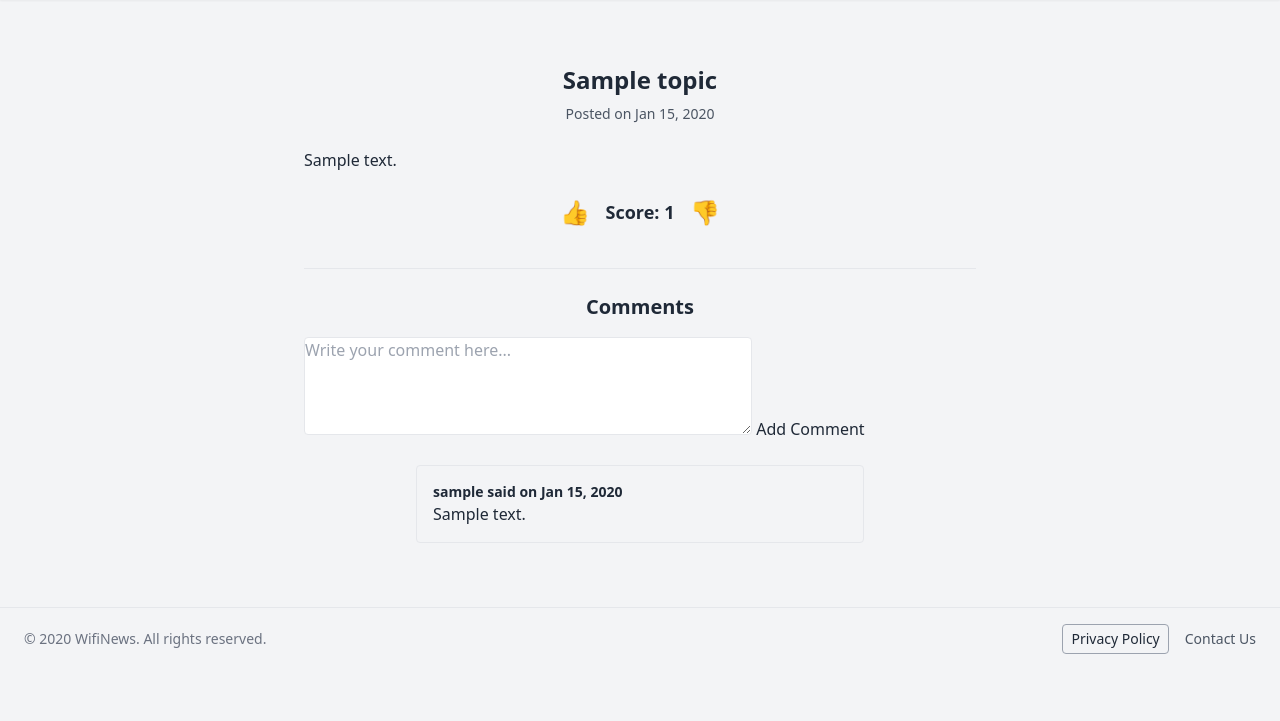
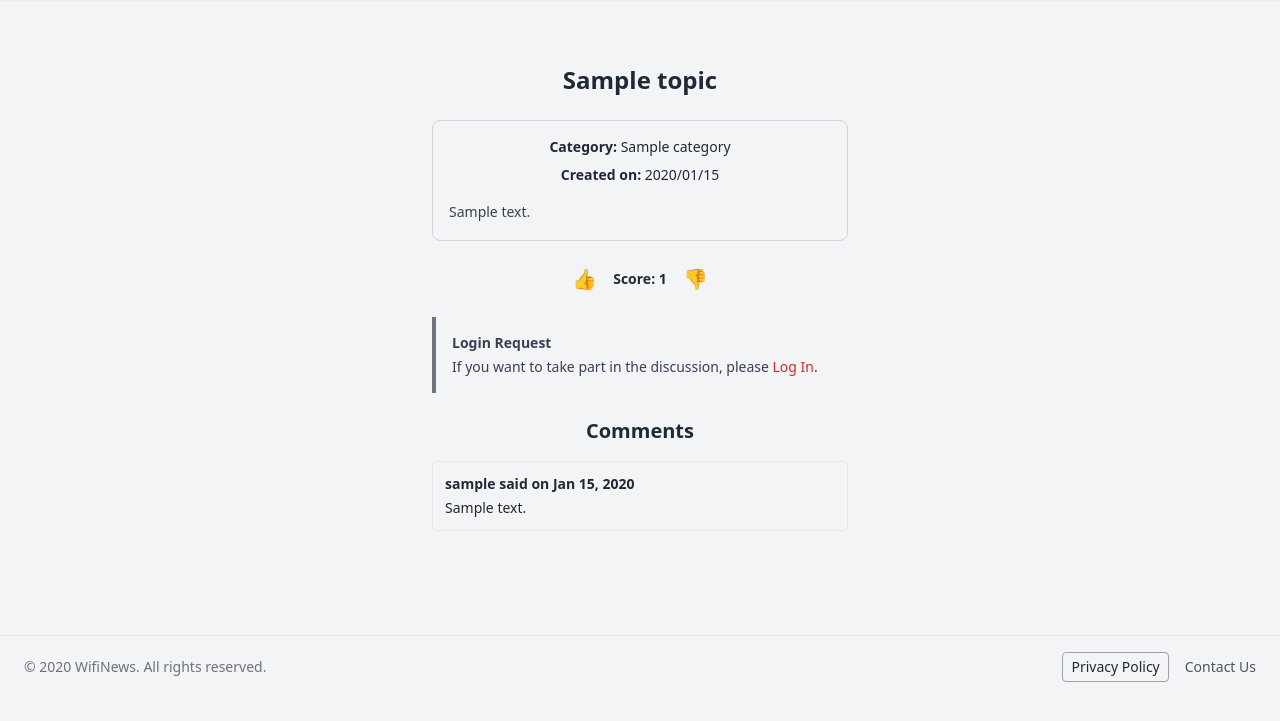
Before and after one commit to AlexS947/portfolio-project1, a Django app: template blog/templates/topic_detail.html in a window 1280 px wide. Shown: the part 66-787 px from the top of the page. Run offline with Django 5.2, Linux system fonts and the light colour scheme; tables that the repository leaves empty hold one stand-in row (values such as "Sample post"); the template is opened without the code that fills it: values that come from a table or form of the project are taken from there, most other values are stand-ins (such as "Sample title", 1, 10 or a date in 2020); style sheets or scripts are compiled from the project's sources; parts of the project's set-up code (start-up, migrations or seed data) failed here and were passed over.

Commit message:
changed news page

```diff
--- a/blog/templates/topic_detail.html
+++ b/blog/templates/topic_detail.html
@@ -1,62 +1,82 @@
 {% extends 'base.html' %}
 
 {% block content %}
-<div class="container mx-auto max-w-2xl mt-10">
-  <!-- Topic Header -->
-  <div class="flex justify-center mb-2">
-    <h1 class="text-2xl font-bold">{{ topic.title }}</h1>
+<div class="container mx-auto max-w-md px-4 py-10 text-center">
+
+  <!-- Title -->
+  <h1 class="mb-6 text-2xl font-extrabold break-words">{{ topic.title }}</h1>
+
+  <!-- Meta Info -->
+  <div class="mb-6 rounded-lg border border-gray-300 p-4 text-center text-sm">
+    <div class="mb-2">
+      <span class="font-semibold">Category:</span>
+      {{ topic.category.name|default:"Uncategorized" }}
     </div>
-  <div class="text-center text-sm text-gray-600 mb-4">
-    Posted on {{ topic.created_at|date:"M d, Y" }}
+    <div class="mb-2">
+      <span class="font-semibold">Created on:</span>
+      {{ topic.created_at|date:"Y/m/d" }}
     </div>
 
     <!-- Topic Content -->
-  <div class="my-6 text-left">
+    <div class="text-gray-700 leading-relaxed text-justify mt-4">
       {{ topic.content|safe }}
     </div>
+  </div>
 
-  <!-- Voting Section -->
-  <div class="flex justify-center items-center gap-4 mb-10">
+  <!-- Voting -->
+  <div class="mb-6 flex justify-center items-center gap-4 text-sm">
     <form action="{% url 'blog:topic_vote' topic.slug 'up' %}" method="post">
       {% csrf_token %}
-      <button class="text-green-600 text-2xl" title="Upvote">👍</button>
+      <button class="text-xl text-green-600 hover:text-green-800" title="Upvote">👍</button>
     </form>
-    <span class="text-lg font-semibold">Score: {{ topic.vote_score }}</span>
+    <span class="font-semibold">Score: {{ topic.vote_score }}</span>
     <form action="{% url 'blog:topic_vote' topic.slug 'down' %}" method="post">
       {% csrf_token %}
-      <button class="text-red-600 text-2xl" title="Downvote">👎</button>
+      <button class="text-xl text-red-600 hover:text-red-800" title="Downvote">👎</button>
     </form>
   </div>
 
-  <hr class="my-6" />
+  <!-- Login Alert -->
+  {% if not request.user.is_authenticated %}
+  <div class="mb-6 border-l-4 border-gray-500 bg-gray-100 p-4 text-gray-700 text-left text-sm">
+    <p class="mb-1 font-bold">Login Request</p>
+    <p>If you want to take part in the discussion, please <a class="text-red-600 hover:underline" href="/login">Log In</a>.</p>
+  </div>
+  {% endif %}
 
   <!-- Comments Header -->
-  <h2 class="text-xl font-bold mb-4 text-center">Comments</h2>
+  <h2 class="mb-4 text-xl font-semibold">Comments</h2>
 
+  <!-- Comment Form -->
+  {% if request.user.is_authenticated %}
   <form action="{% url 'blog:add_comment' topic.slug %}" method="post" class="mb-6">
     {% csrf_token %}
+    <div class="mb-2">
       {{ comment_form.text }}
-    <button type="submit" class="btn btn-primary mt-2">Add Comment</button>
+    </div>
+    <button type="submit" class="w-full py-2 bg-blue-600 text-white rounded hover:bg-blue-700 transition">Add Comment</button>
   </form>
+  {% endif %}
 
   <!-- Comment List -->
   <div class="space-y-4">
     {% for comment in comments %}
-      <div class="p-4 border rounded mx-auto max-w-md text-left">
-        <p class="text-sm font-semibold">{{ comment.user }} said on {{ comment.created_at|date:"M d, Y" }}</p>
-        <p>{{ comment.text }}</p>
+    <div class="p-3 border rounded text-left text-sm">
+      <p class="font-semibold mb-1">{{ comment.user }} said on {{ comment.created_at|date:"M d, Y" }}</p>
+      <p class="text-gray-800">{{ comment.text }}</p>
     </div>
     {% empty %}
-      <p class="text-center text-gray-500">No comments yet.</p>
+    <p class="text-center text-gray-500 text-sm">No comments yet.</p>
     {% endfor %}
   </div>
 
   <!-- Author Controls -->
   {% if request.user == topic.author %}
-    <div class="mt-6 space-x-4 text-center">
+  <div class="mt-6 space-x-4 text-center text-sm">
     <a href="{% url 'blog:topic_edit' topic.slug %}" class="text-blue-600 hover:underline">✏️ Edit</a>
     <a href="{% url 'blog:topic_delete' topic.slug %}" class="text-red-600 hover:underline">🗑️ Delete</a>
   </div>
   {% endif %}
+
 </div>
 {% endblock %}
```
Also changed, not shown: blog/templates/news.html (+28 -27 lines), blog/templates/test.html (+8 -2 lines). Lines whose indentation alone changed are shown as unchanged.
